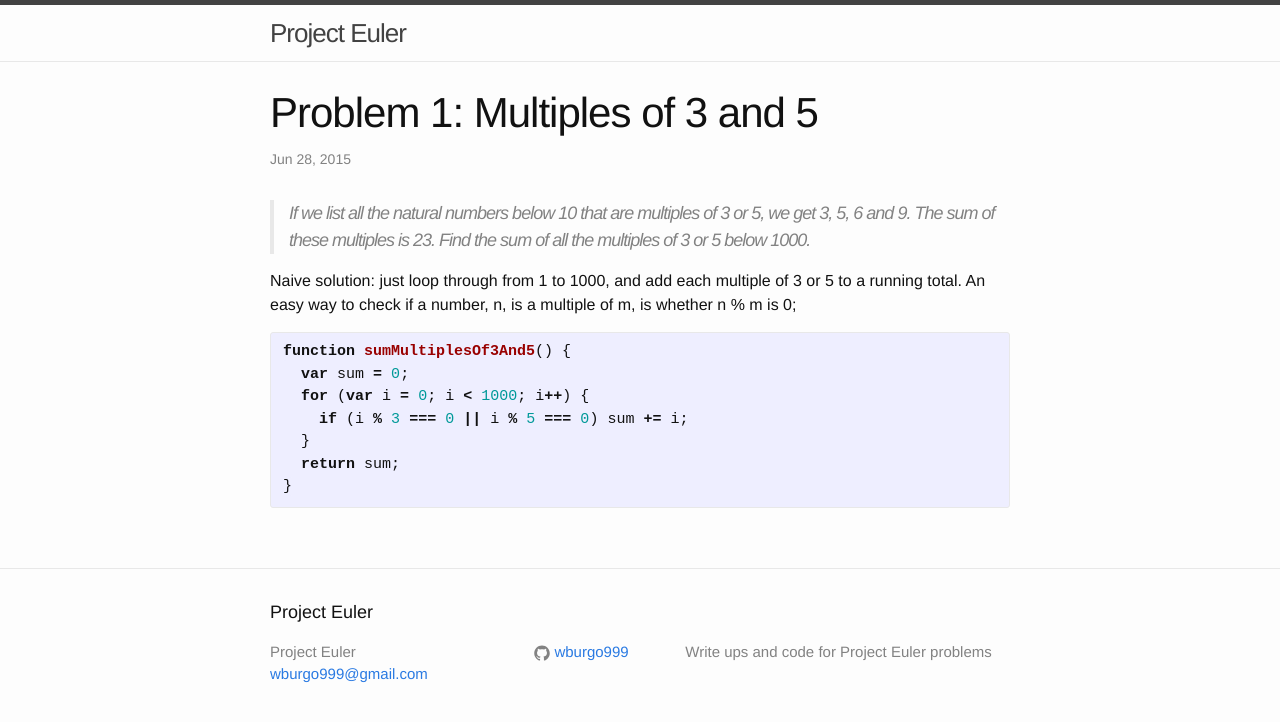
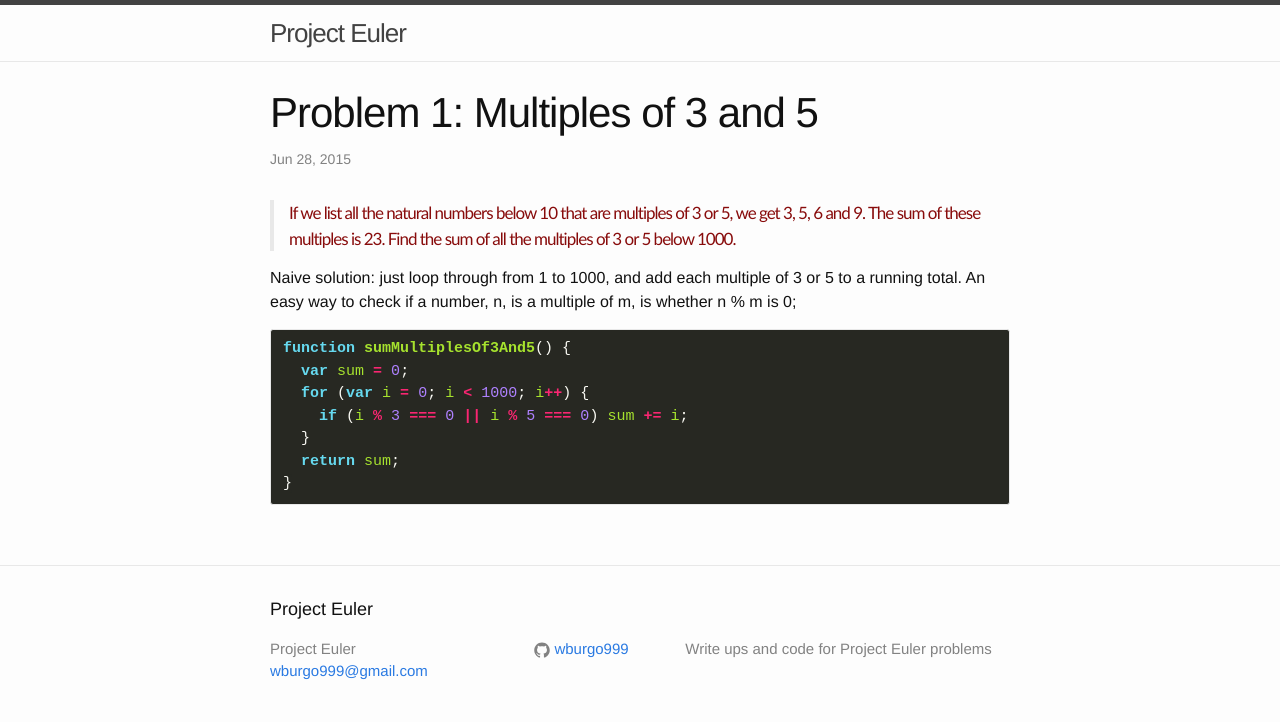
Before and after one commit to wburgo999/Project_Euler, a Jekyll site: the page built from _posts/2015-06-28-problem-1.markdown, in a window 1280 px wide. Shown: the top 722 px of the page. Built offline with Jekyll 4.4.1, drawn with Linux system fonts in a browser that asks for light colours.

Commit message:
Edit styles, problem statement

```diff
--- a/_includes/head.html
+++ b/_includes/head.html
@@ -7,6 +7,7 @@
   <meta name="description" content="{% if page.excerpt %}{{ page.excerpt | strip_html | strip_newlines | truncate: 160 }}{% else %}{{ site.description }}{% endif %}">
 
   <link rel="stylesheet" href="{{ "/css/main.css" | prepend: site.baseurl }}">
+  <link rel="stylesheet" href="{{ "/css/syntax.css" | prepend: site.baseurl }}">
   <link rel="canonical" href="{{ page.url | replace:'index.html','' | prepend: site.baseurl | prepend: site.url }}">
   <link rel="alternate" type="application/rss+xml" title="{{ site.title }}" href="{{ "/feed.xml" | prepend: site.baseurl | prepend: site.url }}" />
 </head>
--- a/_sass/_base.scss
+++ b/_sass/_base.scss
@@ -108,12 +108,12 @@ a {
  * Blockquotes
  */
 blockquote {
-    color: $grey-color;
+    color: #880C0C;
     border-left: 4px solid $grey-color-light;
     padding-left: $spacing-unit / 2;
-    font-size: 18px;
+    font-size: 17px;
     letter-spacing: -1px;
-    font-style: italic;
+    font-family: "Trebuchet MS";
 
     > :last-child {
         margin-bottom: 0;
@@ -130,11 +130,12 @@ code {
     font-size: 15px;
     border: 1px solid $grey-color-light;
     border-radius: 3px;
-    background-color: #eef;
+    background-color: #272822;
 }
 
 code {
     padding: 1px 5px;
+    color: #cbf4f7;
 }
 
 pre {
```
